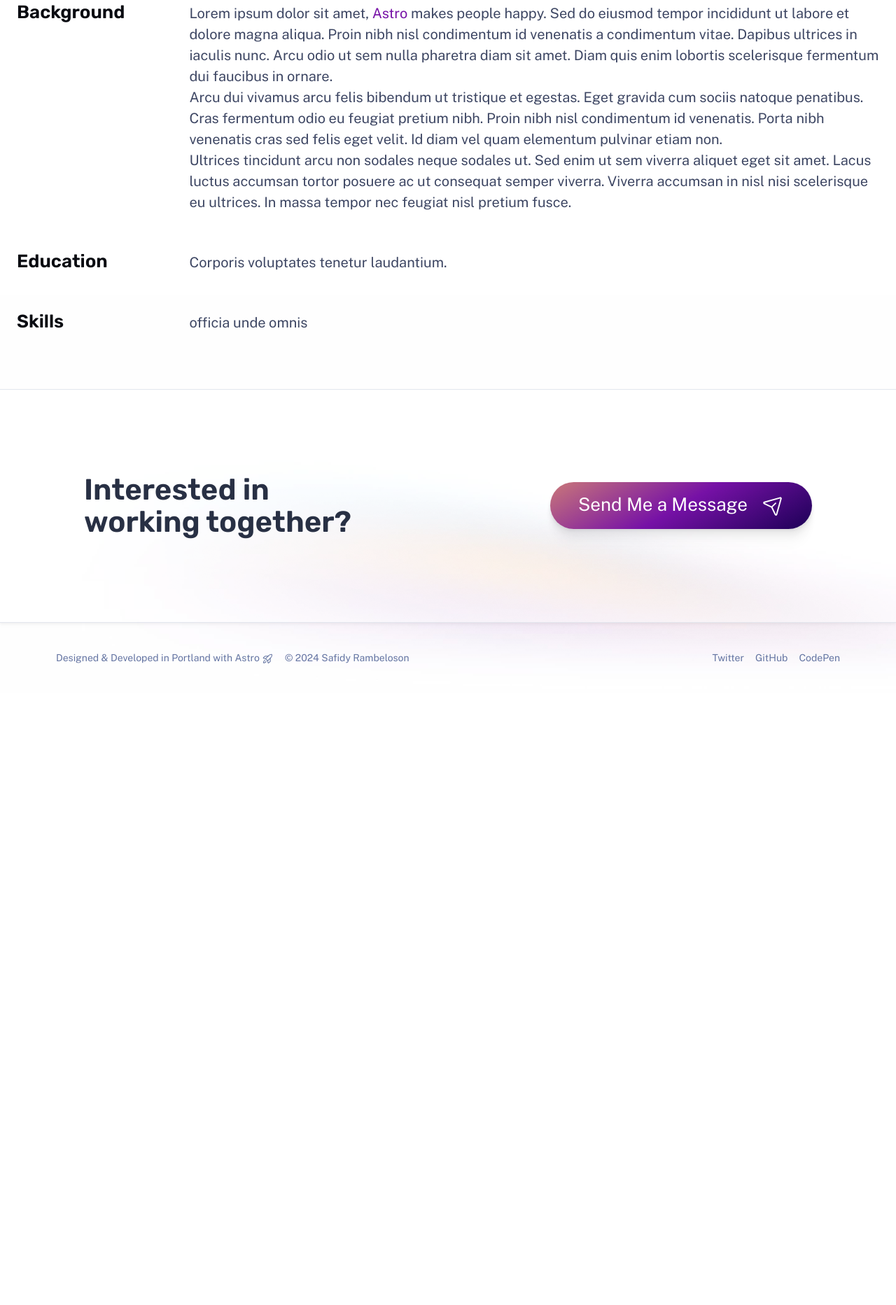
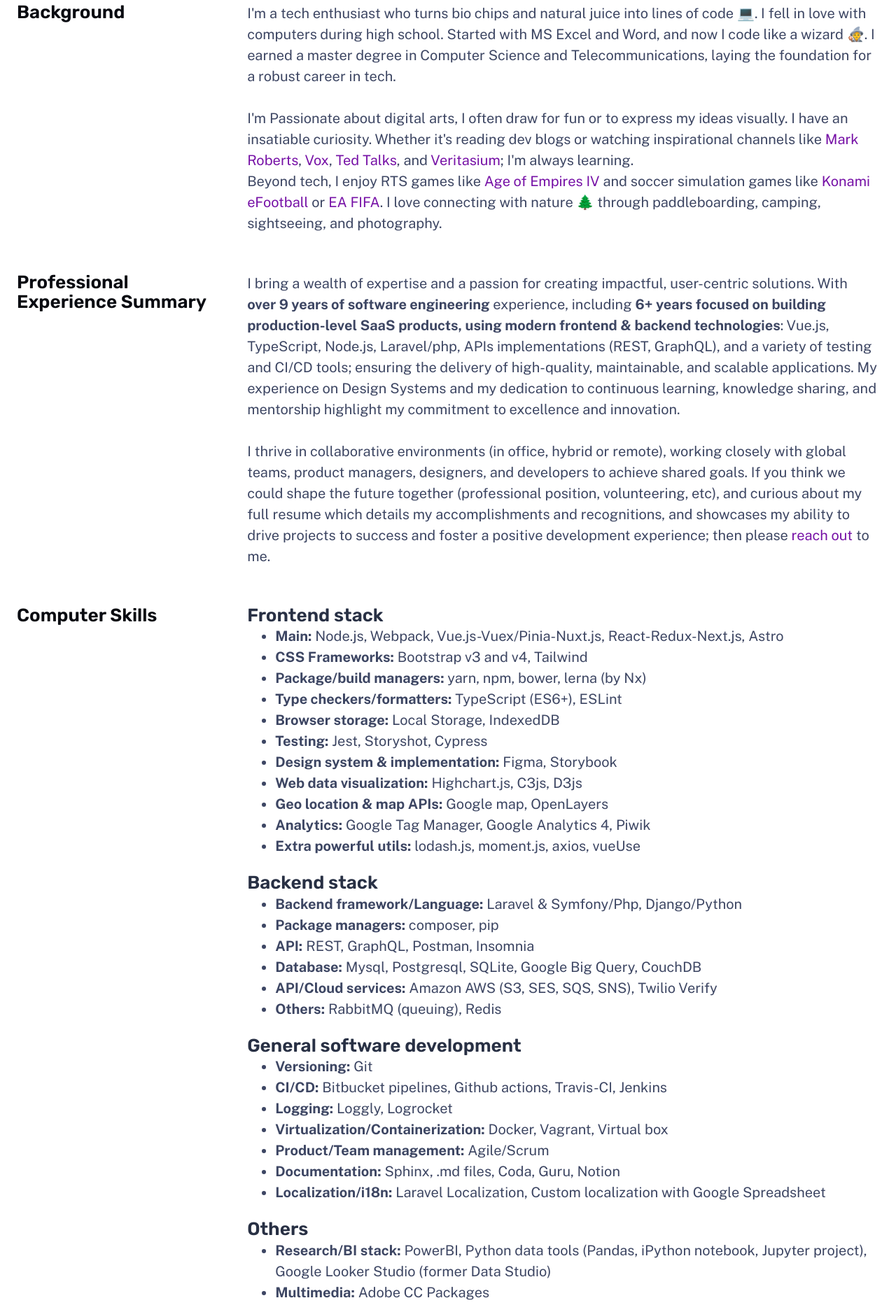
Before and after one commit to safydy/r-safydy-protfolio, an Astro site: page /about in a window 1280 px wide. Shown: the part 858-2723 px from the top of the page at 70% size. Before the commit the page ends 1849 px from the top, so only its background shows below. Built offline with nearby package versions, Linux system fonts and the light colour scheme; Astro itself is replaced by a stand-in of ours.

Commit message:
add about page

```diff
--- a/src/components/ContactCTA.astro
+++ b/src/components/ContactCTA.astro
@@ -4,8 +4,8 @@
 ---
 
 <aside>
-	<h2>Interested in working together?</h2>
-	<CallToAction href="mailto:me@example.com">
+	<h2 id="reach-out-to-me">Interested in working together?</h2>
+	<CallToAction href="mailto:r.safydy@gmail.com">
 		Send Me a Message
 		<Icon icon="paper-plane-tilt" size="1.2em" />
 	</CallToAction>
--- a/src/pages/about.astro
+++ b/src/pages/about.astro
@@ -3,6 +3,8 @@
 
 import ContactCTA from '../components/ContactCTA.astro';
 import Hero from '../components/Hero.astro';
+
+const currentYear = new Date().getFullYear();
 ---
 
 <BaseLayout title="About | Safidy Rambeloson" description="About Safidy Rambeloson Lorem Ipsum">
@@ -10,7 +12,7 @@
 		<main class="wrapper about">
 			<Hero
 				title="About"
-				tagline="Thanks for stopping by. Read below to learn more about myself and my background."
+				tagline="Thanks for visiting! Read on to learn more about me and my background."
 			>
 				<img
 					width="1553"
@@ -24,35 +26,114 @@
 				<h2 class="section-title">Background</h2>
 				<div class="content">
 					<p>
-						Lorem ipsum dolor sit amet, <a href="https://astro.build/">Astro</a> makes people happy.
-						Sed do eiusmod tempor incididunt ut labore et dolore magna aliqua. Proin nibh nisl condimentum
-						id venenatis a condimentum vitae. Dapibus ultrices in iaculis nunc. Arcu odio ut sem nulla
-						pharetra diam sit amet. Diam quis enim lobortis scelerisque fermentum dui faucibus in ornare.
+						I'm a tech enthusiast who turns bio chips and natural juice into lines of code &#128187;.
+						I fell in love with computers during high school. Started with MS Excel and Word, and now I code like a wizard &#129497;.
+						I earned a master degree in Computer Science and Telecommunications, laying the foundation for a robust career in tech.
+					</p>
+					&nbsp;
+					<p>
+						I'm Passionate about digital arts, I often draw for fun or to express my ideas visually.
+						I have an insatiable curiosity. Whether it's reading dev blogs or watching inspirational channels
+						like <a href="https://www.youtube.com/@MarkRober">Mark Roberts</a>,
+						<a href="https://www.youtube.com/@Vox">Vox</a>,
+						<a href="https://www.youtube.com/@TED">Ted Talks</a>,
+						and <a href="https://www.youtube.com/@veritasium">Veritasium</a>;
+						I'm always learning.
 					</p>
 					<p>
-						Arcu dui vivamus arcu felis bibendum ut tristique et egestas. Eget gravida cum sociis
-						natoque penatibus. Cras fermentum odio eu feugiat pretium nibh. Proin nibh nisl
-						condimentum id venenatis. Porta nibh venenatis cras sed felis eget velit. Id diam vel
-						quam elementum pulvinar etiam non.
-					</p>
-					<p>
-						Ultrices tincidunt arcu non sodales neque sodales ut. Sed enim ut sem viverra aliquet
-						eget sit amet. Lacus luctus accumsan tortor posuere ac ut consequat semper viverra.
-						Viverra accumsan in nisl nisi scelerisque eu ultrices. In massa tempor nec feugiat nisl
-						pretium fusce.
+						Beyond tech, I enjoy RTS games like <a href="https://www.ageofempires.com/games/age-of-empires-iv/">Age of Empires IV</a>
+						and soccer simulation games like <a href="https://www.konami.com/efootball/en/">Konami eFootball</a>
+						or <a href="https://www.ea.com/en-ca/games/fifa">EA FIFA</a>.
+						I love connecting with nature &#127794; through paddleboarding, camping, sightseeing, and photography.
 					</p>
 				</div>
 			</section>
 			<section>
-				<h2 class="section-title">Education</h2>
+				<h2 class="section-title">Professional Experience Summary</h2>
 				<div class="content">
-					<p>Corporis voluptates tenetur laudantium.</p>
+					<p>
+						I bring a wealth of expertise and a passion for creating impactful, user-centric solutions.
+						With <b>over {currentYear - 2015} years of software engineering</b> experience,
+						including <b>{currentYear - 2018}+ years focused on building production-level SaaS products,
+						using modern frontend & backend technologies</b>: Vue.js, TypeScript, Node.js, Laravel/php, APIs implementations (REST, GraphQL),
+						and a variety of testing and CI/CD tools; ensuring the delivery of high-quality, maintainable, and scalable applications.
+						My experience on Design Systems and my dedication to continuous learning, knowledge sharing, and mentorship highlight my commitment to excellence and innovation.
+					</p>
+					&nbsp;
+					<p>
+						I thrive in collaborative environments (in office, hybrid or remote), working closely with global teams, product managers, designers, and developers to achieve shared goals.
+						If you think we could shape the future together (professional position, volunteering, etc), and curious about my full resume which details
+						my accomplishments and recognitions, and showcases my ability to drive projects to success and foster a positive development experience;
+						then please <a href="#reach-out-to-me">reach out</a> to me.
+					</p>
 				</div>
 			</section>
 			<section>
-				<h2 class="section-title">Skills</h2>
+				<h2 class="section-title">Computer Skills</h2>
 				<div class="content">
-					<p>officia unde omnis</p>
+					<h5>Frontend stack</h5>
+					<ul>
+						<li><b>Main:</b> Node.js, Webpack, Vue.js-Vuex/Pinia-Nuxt.js, React-Redux-Next.js, Astro</li>
+						<li><b>CSS Frameworks:</b> Bootstrap v3 and v4, Tailwind</li>
+						<li><b>Package/build managers:</b> yarn, npm, bower, lerna (by Nx)</li>
+						<li><b>Type checkers/formatters:</b> TypeScript (ES6+), ESLint</li>
+						<li><b>Browser storage:</b> Local Storage, IndexedDB</li>
+						<li><b>Testing:</b> Jest, Storyshot, Cypress</li>
+						<li><b>Design system & implementation:</b> Figma, Storybook</li>
+						<li><b>Web data visualization:</b> Highchart.js, C3js, D3js</li>
+						<li><b>Geo location & map APIs:</b> Google map, OpenLayers</li>
+						<li><b>Analytics:</b> Google Tag Manager, Google Analytics 4, Piwik</li>
+						<li><b>Extra powerful utils:</b> lodash.js, moment.js, axios, vueUse</li>
+					</ul>
+
+					<h5 class="mt-2">Backend stack</h5>
+					<ul>
+						<li><b>Backend framework/Language:</b> Laravel & Symfony/Php, Django/Python</li>
+						<li><b>Package managers:</b> composer, pip</li>
+						<li><b>API:</b> REST, GraphQL, Postman, Insomnia</li>
+						<li><b>Database:</b> Mysql, Postgresql, SQLite, Google Big Query, CouchDB</li>
+						<li><b>API/Cloud services:</b> Amazon AWS (S3, SES, SQS, SNS), Twilio Verify</li>
+						<li><b>Others:</b> RabbitMQ (queuing), Redis</li>
+					</ul>
+
+					<h5 class="mt-2">General software development</h5>
+					<ul>
+						<li><b>Versioning:</b> Git
+						<li><b>CI/CD:</b> Bitbucket pipelines, Github actions, Travis-CI, Jenkins</li>
+						<li><b>Logging:</b> Loggly, Logrocket</li>
+						<li><b>Virtualization/Containerization:</b> Docker, Vagrant, Virtual box</li>
+						<li><b>Product/Team management:</b> Agile/Scrum</li>
+						<li><b>Documentation:</b> Sphinx, .md files, Coda, Guru, Notion</li>
+						<li><b>Localization/i18n:</b> Laravel Localization, Custom localization with Google Spreadsheet</li>
+					</ul>
+
+					<h5 class="mt-2">Others</h5>
+					<ul>
+						<li><b>Research/BI stack:</b> PowerBI, Python data tools (Pandas, iPython notebook, Jupyter project), Google Looker Studio (former Data Studio)</li>
+						<li><b>Multimedia:</b> Adobe CC Packages</li>
+					</ul>
+				</div>
+			</section>
+			<section>
+				<h2 class="section-title">Awards winning/nominations</h2>
+				<div class="content">
+					<ul>
+						<li><b>at Viamo Inc.:</b> Delight (2020), Delight + Unleash (2021), Unleash + Impact (2023)</li>
+						<li><b>at HNI:</b> Values Awards 2018 - Developer of the year</li>
+						<li><b>at ESPA University:</b> Valedictorian (Master degree 2007-2012)</li>
+					</ul>
+				</div>
+			</section>
+
+			<section>
+				<h2 class="section-title">Languages</h2>
+				<div class="content">
+					<ul>
+						<li><b>Malagasy:</b> Native proficiency</li>
+						<li><b>French:</b> Native/Bilingual Proficiency (CLB 8)</li>
+						<li><b>English:</b> Professional Proficiency (CLB 7)</li>
+						<li><b>Spanish:</b> Elementary Proficiency (CLB 1)</li>
+					</ul>
 				</div>
 			</section>
 		</main>
@@ -117,4 +198,8 @@
 			font-size: var(--text-lg);
 		}
 	}
+
+	.mt-2 {
+		margin-top: 1.5rem;
+	}
 </style>
--- a/src/pages/index.astro
+++ b/src/pages/index.astro
@@ -41,7 +41,7 @@
 				</Hero>
 
 				<img
-					alt="Safidy Rambeloson smiling in a red plaid shirt and tortoise shell glasses"
+					alt="Safidy Rambeloson working with a laptop."
 					width="480"
 					height="620"
 					src="/assets/photo1.jpg"
@@ -120,7 +120,7 @@
 	.hero img {
 		aspect-ratio: 5 / 4;
 		object-fit: cover;
-		object-position: top;
+		object-position: bottom;
 		border-radius: 1.5rem;
 		box-shadow: var(--shadow-md);
 	}
```
